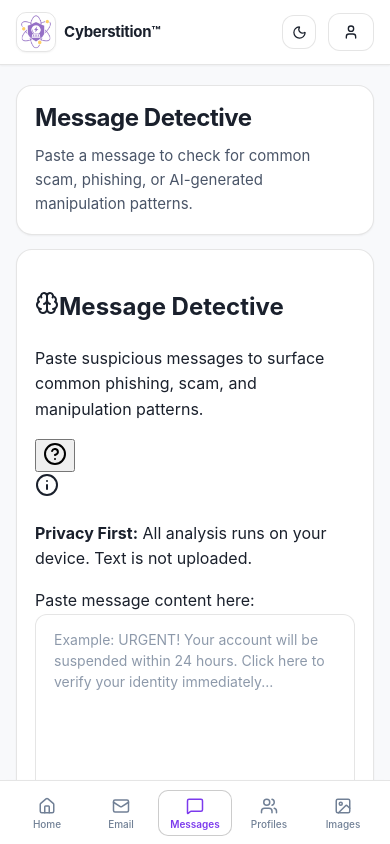
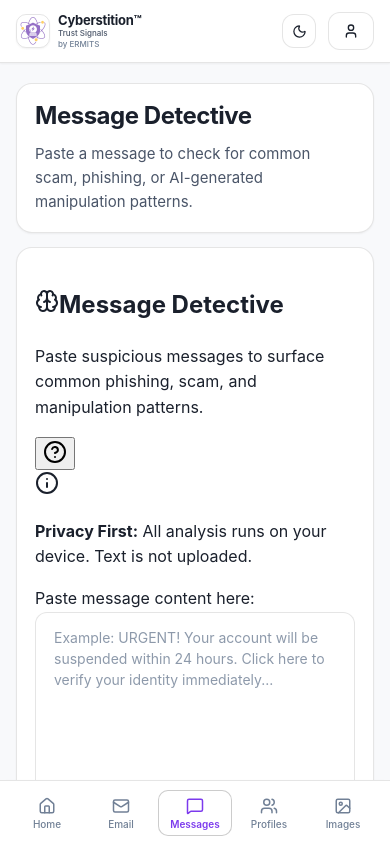
Before and after one commit to Facely1er/cyberstition-radar, a React (Vite) app: page /messages in a window 390 px wide. Built offline with nearby package versions, Linux system fonts and the light colour scheme.

Commit message:
Keep branding visible in mobile header
Co-authored-by: Facely1er <Facely1er@users.noreply.github.com>

```diff
--- a/src/styles.css
+++ b/src/styles.css
@@ -620,8 +620,20 @@ hr{
     display:none;
   }
 
+  .brand strong{
+    font-size:15px;
+  }
+
+  .header .brand strong{
+    font-size:15px;
+  }
+
   .brand span{
-    display:none;
+    font-size:10px;
+  }
+
+  .brand-text{
+    line-height:1.1;
   }
 
   .bottomnav{
@@ -733,6 +745,18 @@ hr{
     margin-bottom:12px;
   }
 
+  .brand strong{
+    font-size:14px;
+  }
+
+  .header .brand strong{
+    font-size:14px;
+  }
+
+  .brand span{
+    font-size:9px;
+  }
+
   .bottomnav{
     height:68px;
     padding:6px 12px calc(6px + env(safe-area-inset-bottom));
@@ -754,16 +778,20 @@ hr{
   }
 
   .brand-logo{
-    width:40px !important;
-    height:40px !important;
+    width:34px !important;
+    height:34px !important;
   }
 
   .brand strong{
-    font-size:15px;
+    font-size:13px;
   }
 
   .header .brand strong{
-    font-size:15px;
+    font-size:13px;
+  }
+
+  .brand span{
+    font-size:8px;
   }
 
   .navitem{
```
